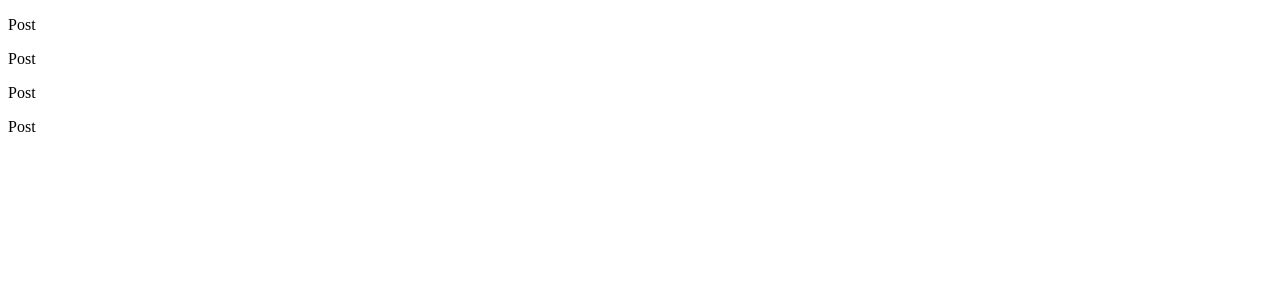
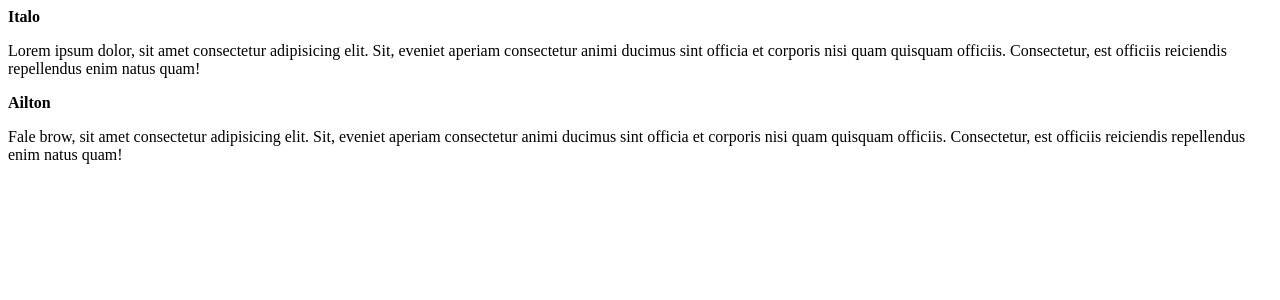
Before and after one commit to itl7git/01-fundamentos-reactjs, a React (Vite) app: page / in a window 1280 px wide. Shown: the top 300 px of the page. Built offline with nearby package versions, Linux system fonts and the light colour scheme.

Commit message:
Propriedades: passando parametros para o componente Post para criação de varios conseguindo reaproveitar codigo

```diff
--- a/src/App.jsx
+++ b/src/App.jsx
@@ -4,10 +4,14 @@ export function App() {
 
   return (
     <div>
-      <Post />
-      <Post />
-      <Post />
-      <Post />
+      <Post
+        author="Italo"
+        content="Lorem ipsum dolor, sit amet consectetur adipisicing elit. Sit, eveniet aperiam consectetur animi ducimus sint officia et corporis nisi quam quisquam officiis. Consectetur, est officiis reiciendis repellendus enim natus quam!"
+      />
+      <Post
+        author="Ailton"
+        content="Fale brow, sit amet consectetur adipisicing elit. Sit, eveniet aperiam consectetur animi ducimus sint officia et corporis nisi quam quisquam officiis. Consectetur, est officiis reiciendis repellendus enim natus quam!"
+      />
     </div>
   )
 }
--- a/src/Post.jsx
+++ b/src/Post.jsx
@@ -1,3 +1,8 @@
-export function Post() {
-    return <p>Post</p>
+export function Post(props) {
+    return (
+        <div>
+            <strong>{props.author}</strong>
+            <p>{props.content}</p>
+        </div>
+    )
 }
```
